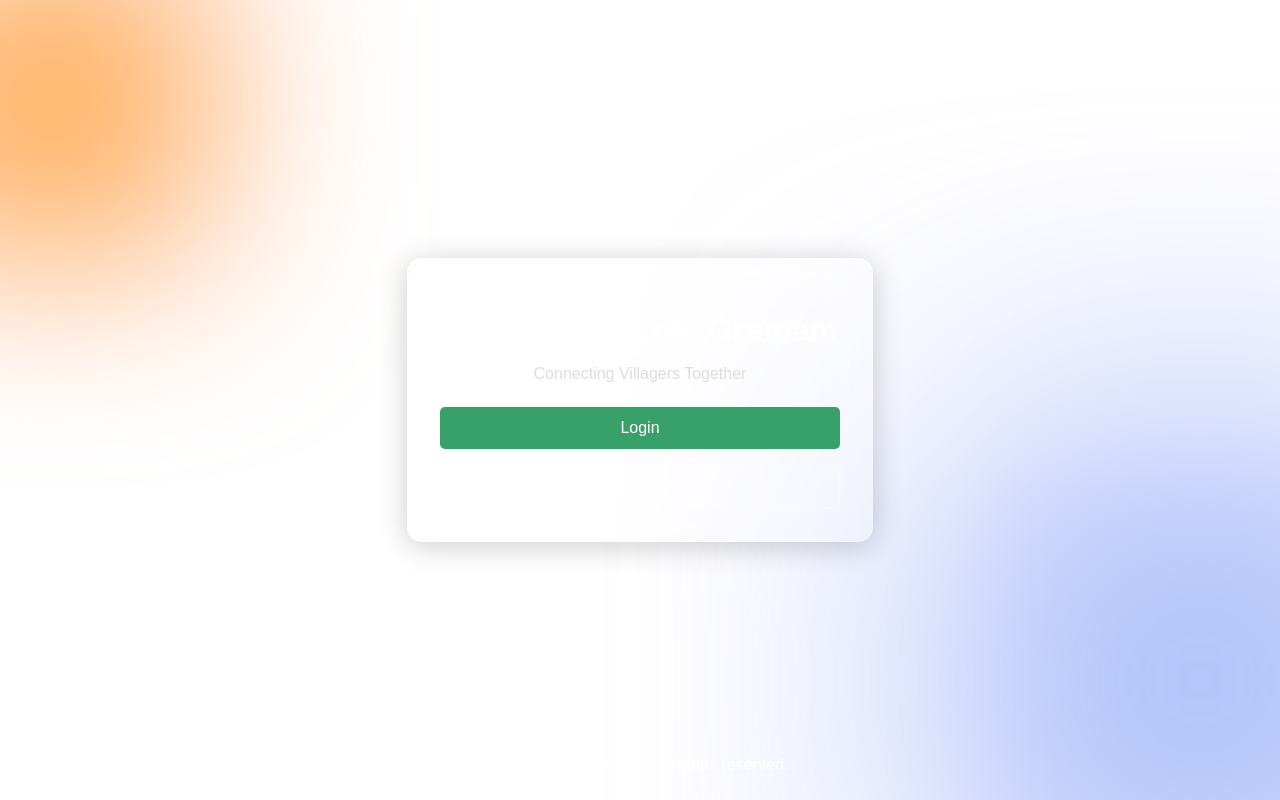
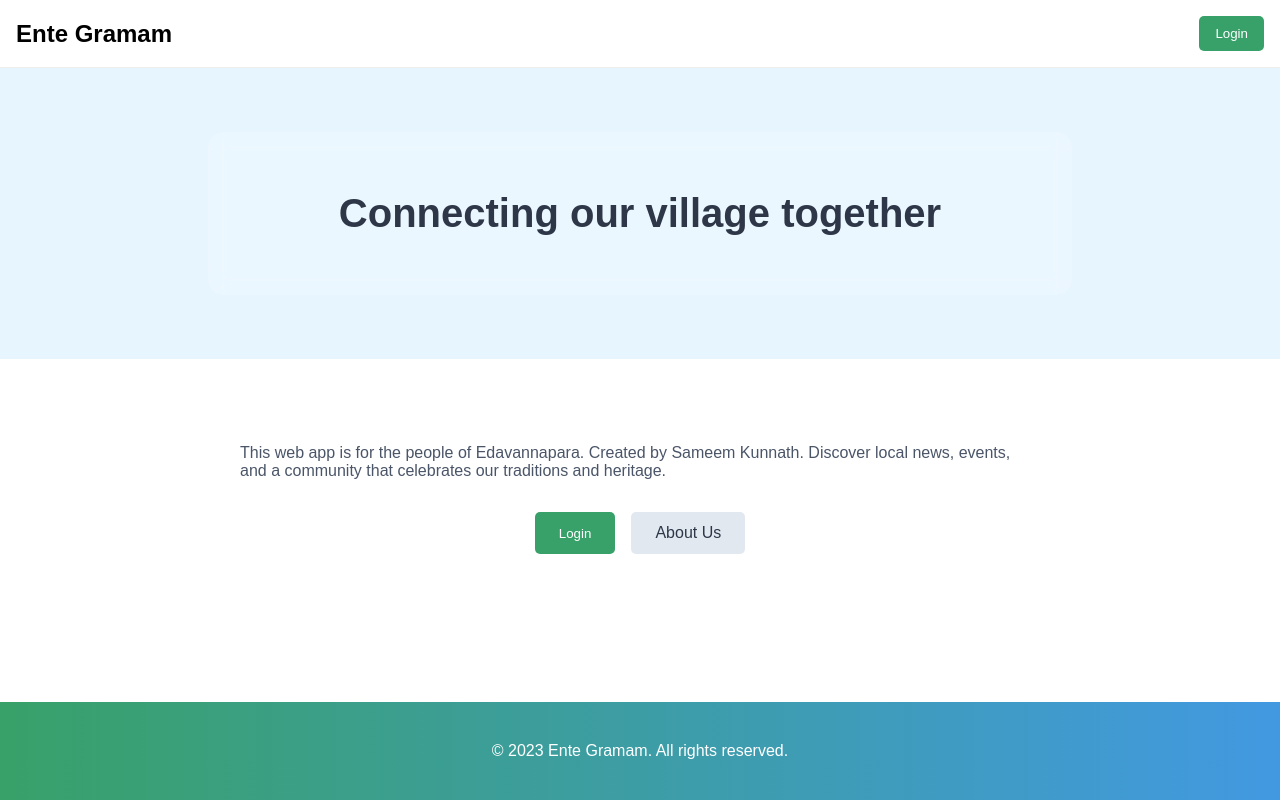
Before and after one commit to code-ninja-labs/ente-gramam1, a React (Vite) app: page / in a window 1280 px wide. Built offline with nearby package versions, Linux system fonts and the light colour scheme.

Commit message:
Update LandingPage.jsx

```diff
--- a/src/pages/LandingPage.jsx
+++ b/src/pages/LandingPage.jsx
@@ -35,115 +35,161 @@ const LandingPage = ({ session }) => {
 
       <div
         style={{
-          position: "relative",
-          minHeight: "100vh",
           fontFamily: "'Arial', sans-serif",
           display: "flex",
           flexDirection: "column",
-          alignItems: "center",
-          justifyContent: "center",
-          overflow: "hidden", // Clips overflowing elements
+          minHeight: "100vh",
         }}
       >
-        {/* Background Gradient Blobs */}
+        {/* Navbar */}
+        <nav
+          style={{
+            display: "flex",
+            justifyContent: "space-between",
+            alignItems: "center",
+            padding: "16px",
+            backgroundColor: "#fff",
+            borderBottom: "1px solid #eee",
+          }}
+        >
+          <div style={{ fontWeight: "bold", fontSize: "1.5rem" }}>
+            Ente Gramam
+          </div>
+          <div>
+            <button
+              onClick={handleGetStarted}
+              style={{
+                padding: "10px 16px",
+                backgroundColor: "#38A169",
+                color: "#fff",
+                borderRadius: "5px",
+                border: "none",
+                cursor: "pointer",
+                transition: "background-color 0.3s",
+              }}
+              onMouseOver={(e) =>
+                (e.target.style.backgroundColor = "#2F855A")
+              }
+              onMouseOut={(e) =>
+                (e.target.style.backgroundColor = "#38A169")
+              }
+            >
+              Login
+            </button>
+          </div>
+        </nav>
+
+        {/* Header Section */}
+        <header
+          style={{
+            backgroundColor: "#E7F5FE",
+            padding: "64px 16px",
+            textAlign: "center",
+          }}
+        >
           <div
             style={{
-            position: "absolute",
-            top: "-50px",
-            left: "-100px",
-            width: "300px",
-            height: "300px",
-            background: "radial-gradient(circle, #ffdd55, #ff6644)",
-            filter: "blur(100px)",
-            zIndex: 1,
-          }}
-        />
-        <div
-          style={{
-            position: "absolute",
-            bottom: "-80px",
-            right: "-120px",
-            width: "400px",
-            height: "400px",
-            background: "radial-gradient(circle, #66ccff, #7755ee)",
-            filter: "blur(150px)",
-            zIndex: 1,
-          }}
-        />
-
-        {/* Glassmorphic Section */}
-        <div
-          style={{
-            zIndex: 2,
-            backdropFilter: "blur(20px)", // Creates the glass effect
-            background: "rgba(255, 255, 255, 0.2)", // Semi-transparent background
-            border: "1px solid rgba(255, 255, 255, 0.3)",
+              maxWidth: "800px",
+              margin: "auto",
+              padding: "32px",
+              background: "rgba(255, 255, 255, 0.2)",
+              backdropFilter: "blur(10px)",
               borderRadius: "15px",
-            padding: "32px",
-            textAlign: "center",
-            boxShadow: "0 4px 30px rgba(0, 0, 0, 0.2)", // Subtle shadow
-            width: "90%",
-            maxWidth: "400px",
+              color: "#333",
             }}
           >
             <h1
               style={{
-              fontSize: "2rem",
+                fontSize: "2.5rem",
                 fontWeight: "bold",
-              color: "#fff",
-              marginBottom: "16px",
+                color: "#2D3748",
               }}
             >
-            Welcome to Ente Gramam
+              Connecting our village together
             </h1>
-          <p style={{ fontSize: "1rem", color: "#ddd", marginBottom: "24px" }}>
-            Connecting Villagers Together
+          </div>
+        </header>
+
+        {/* Main Content */}
+        <main
+          style={{
+            maxWidth: "800px",
+            margin: "auto",
+            padding: "24px",
+          }}
+        >
+          {/* Text Section */}
+          <div style={{ marginBottom: "32px", color: "#4A5568" }}>
+            <p>
+              This web app is for the people of Edavannapara. Created by
+              Sameem Kunnath. Discover local news, events, and a community
+              that celebrates our traditions and heritage.
             </p>
+          </div>
 
+          {/* Button Group */}
+          <div
+            style={{
+              display: "flex",
+              justifyContent: "center",
+              gap: "16px",
+              marginBottom: "32px",
+            }}
+          >
             <button
               onClick={handleGetStarted}
               style={{
-              width: "100%",
-              padding: "12px",
-              marginBottom: "16px",
+                padding: "12px 24px",
                 backgroundColor: "#38A169",
                 color: "#fff",
+                borderRadius: "5px",
                 border: "none",
-              borderRadius: "5px",
                 cursor: "pointer",
-              fontSize: "1rem",
+                transition: "background-color 0.3s",
               }}
+              onMouseOver={(e) =>
+                (e.target.style.backgroundColor = "#2F855A")
+              }
+              onMouseOut={(e) =>
+                (e.target.style.backgroundColor = "#38A169")
+              }
             >
               Login
             </button>
-          <button
-            onClick={() => alert("Sign Up Clicked")}
+            <a
+              href="#"
               style={{
-              width: "100%",
-              padding: "12px",
-              backgroundColor: "rgba(255, 255, 255, 0.1)",
-              color: "#fff",
-              border: "1px solid rgba(255, 255, 255, 0.4)",
+                padding: "12px 24px",
+                backgroundColor: "#E2E8F0",
+                color: "#2D3748",
                 borderRadius: "5px",
-              cursor: "pointer",
-              fontSize: "1rem",
+                textDecoration: "none",
+                textAlign: "center",
+                transition: "background-color 0.3s",
               }}
+              onMouseOver={(e) =>
+                (e.target.style.backgroundColor = "#CBD5E0")
+              }
+              onMouseOut={(e) =>
+                (e.target.style.backgroundColor = "#E2E8F0")
+              }
             >
-            Sign Up
-          </button>
+              About Us
+            </a>
           </div>
+        </main>
 
         {/* Footer */}
         <footer
           style={{
-            position: "absolute",
-            bottom: "10px",
+            backgroundImage: "linear-gradient(to right, #38A169, #4299E1)",
+            color: "#fff",
+            padding: "24px",
+            marginTop: "auto",
             textAlign: "center",
-            color: "#fff",
-            zIndex: 2,
           }}
         >
-          <p>&copy; {new Date().getFullYear()} Ente Gramam. All rights reserved.</p>
+          <p>&copy; 2023 Ente Gramam. All rights reserved.</p>
         </footer>
       </div>
     </>
```
Lines whose indentation alone changed are shown as unchanged.
